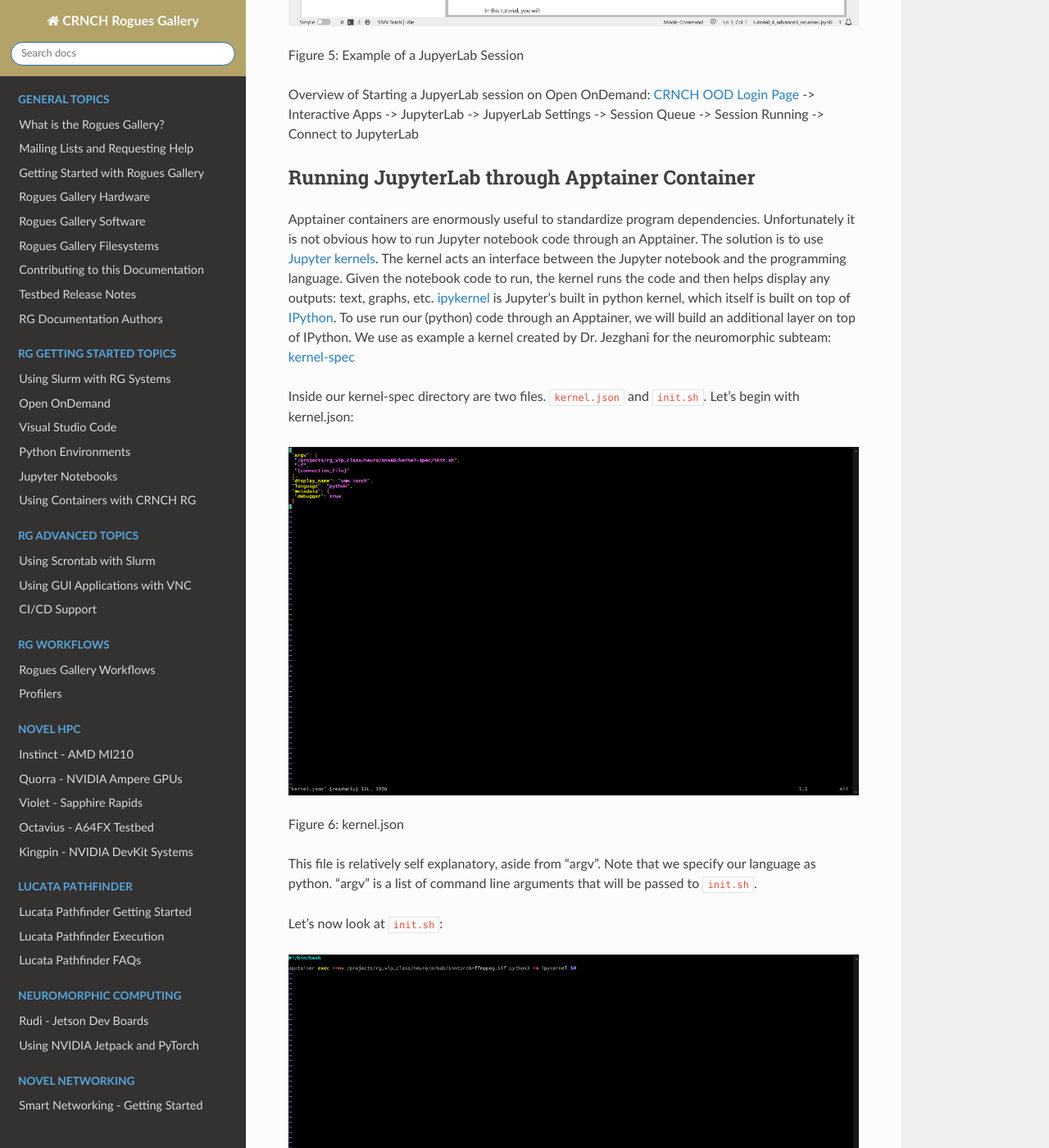
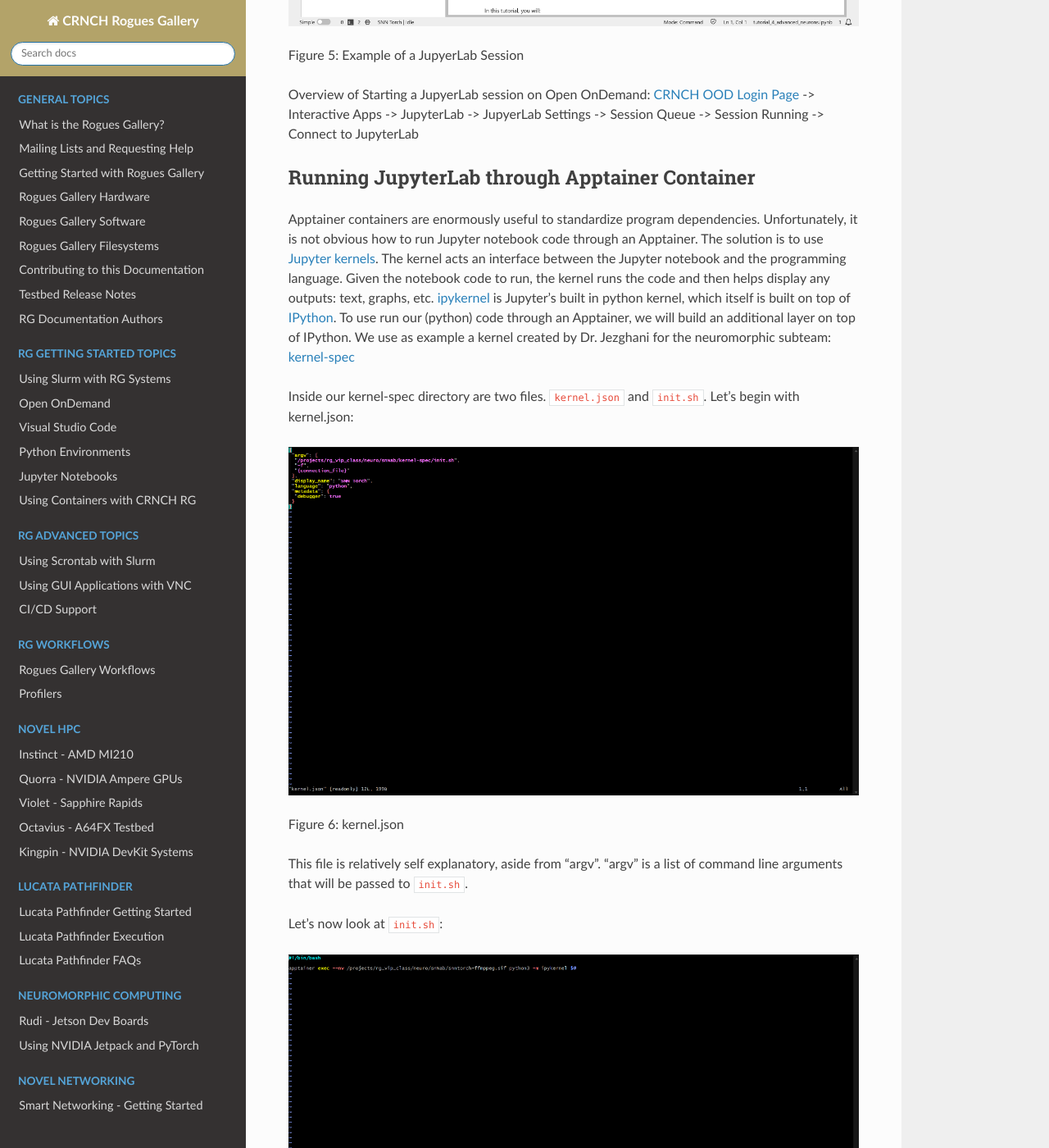
Before and after one commit to gt-crnch-rg/read-the-docs, a Sphinx documentation site: the page built from docs/general/NEW-using-jupyter-notebooks.rst, in a window 1280 px wide and 1400 px high, scrolled down 2916 px. Shown: the whole window at 82% size. Built offline with Sphinx 7.4.7 and the Read the Docs theme 3.1.0, drawn with Linux system fonts in a browser that asks for light colours; pages that are not in the unit, such as notebooks, are missing from menus; some of the changed text lies outside the part shown.

Commit message:
Fixed typos

```diff
--- a/docs/general/NEW-using-jupyter-notebooks.rst
+++ b/docs/general/NEW-using-jupyter-notebooks.rst
@@ -44,7 +44,7 @@
     :alt: JupyerLab session running
 Figure 4: JupyterLab Session Running
 
-Finally you will be redirected to your JupyterLab session! It should look something like this:
+Finally, you will be redirected to your JupyterLab session! It should look something like this:
 
 .. figure:: ../figures/general/jupyter-lab-example2.png
     :alt: Example JupyterLab session
@@ -56,7 +56,7 @@
 
 Running JupyterLab through Apptainer Container
 ----------------------------------------------
-Apptainer containers are enormously useful to standardize program dependencies. Unfortunately it is not obvious how to run Jupyter notebook code through an Apptainer.
+Apptainer containers are enormously useful to standardize program dependencies. Unfortunately, it is not obvious how to run Jupyter notebook code through an Apptainer.
 The solution is to use `Jupyter kernels <https://docs.jupyter.org/en/stable/projects/kernels.html>`__.
 The kernel acts an interface between the Jupyter notebook and the programming language. Given the notebook code to run,
 the kernel runs the code and then helps display any outputs: text, graphs, etc.
@@ -70,7 +70,7 @@
     :alt: kernel.json
 Figure 6: kernel.json
 
-This file is relatively self explanatory, aside from "argv". Note that we specify our language as python.
+This file is relatively self explanatory, aside from "argv".
 "argv" is a list of command line arguments that will be passed to ``init.sh``.
 
 Let's now look at ``init.sh``:
```
Also changed, not shown: other parts of docs/general/NEW-using-jupyter-notebooks.rst (+5 -3 lines).
